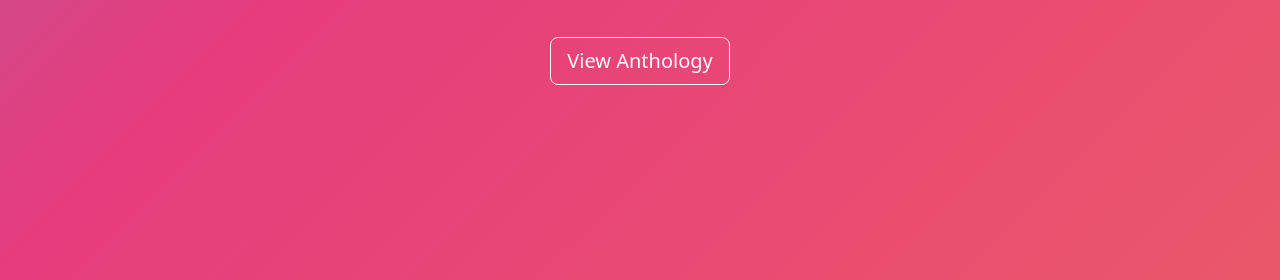
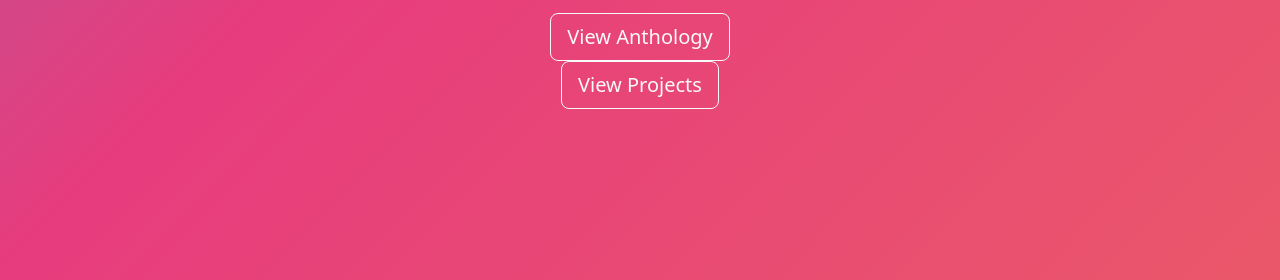
Before and after one commit to cesta-online/cesta-online.github.io, a plain HTML site: page index.html in a window 1280 px wide. Shown: the part 520-800 px from the top of the page. Drawn offline with nearby package versions, Linux system fonts and the light colour scheme; a web font is replaced by a local one.

Commit message:
Update index.html

```diff
--- a/index.html
+++ b/index.html
@@ -27,6 +27,7 @@
       </div>
       <div class="d-flex flex-column align-items-center justify-content-center mt-4">
         <a href="/anthology" class="btn btn-outline-light btn-lg">View Anthology</a>
+        <a href="/projects" class="btn btn-outline-light btn-lg">View Projects</a>
       </div>
     </div>
   </main>
```
